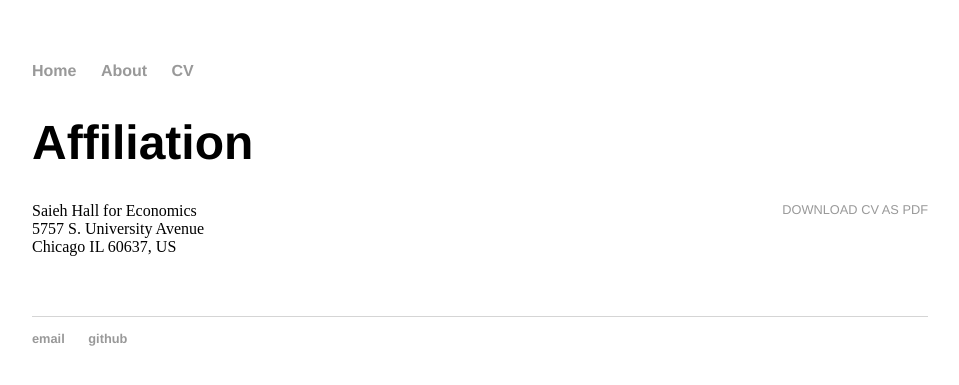
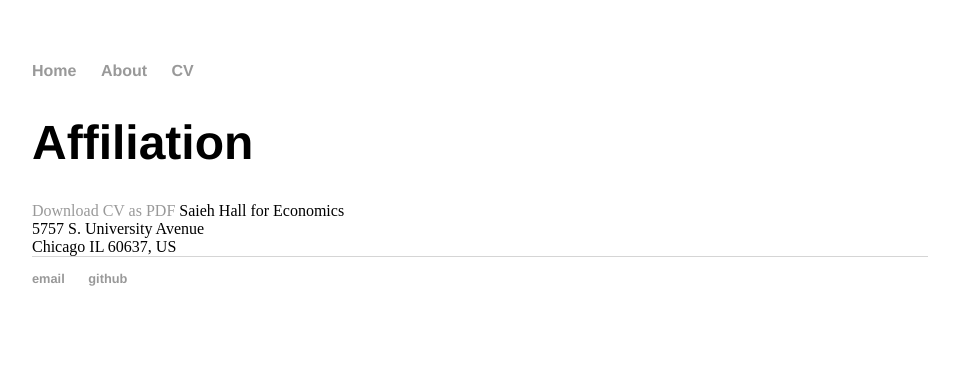
Before and after one commit to azharhsain/azharhsain.github.io, a Jekyll site: the page built from cv/index.html, in a window 1280 px wide. Shown: the top 385 px of the page, without its empty margins (160-1119 px from the left). Built offline with Jekyll 4.4.1, drawn with Linux system fonts in a browser that asks for light colours.

Commit message:
Changed CV

```diff
--- a/cv/index.html
+++ b/cv/index.html
@@ -3,7 +3,7 @@ layout: default
 title: Azhar Hussain
 ---
 
-	<div class="cv">
+	<div class="about">
 					<h1>Affiliation</h1>
 					<a href="Azhar_Hussain_CV.pdf" class="download" target="_blank" title="Download CV">Download CV as PDF</a>
 					Saieh Hall for Economics <br>
```
